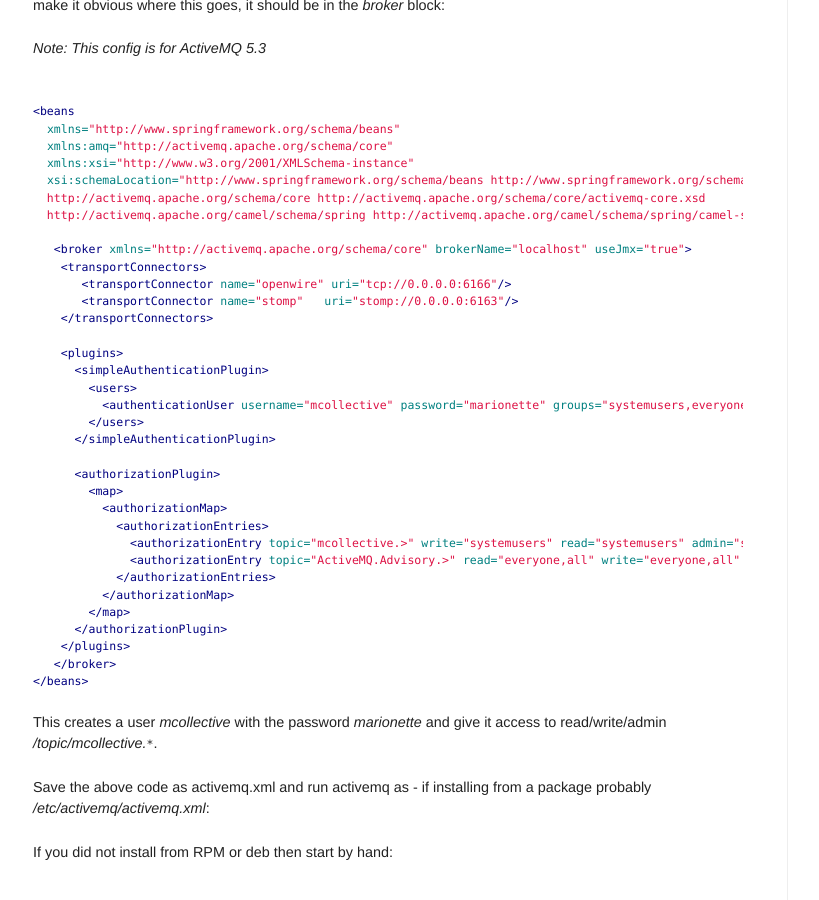
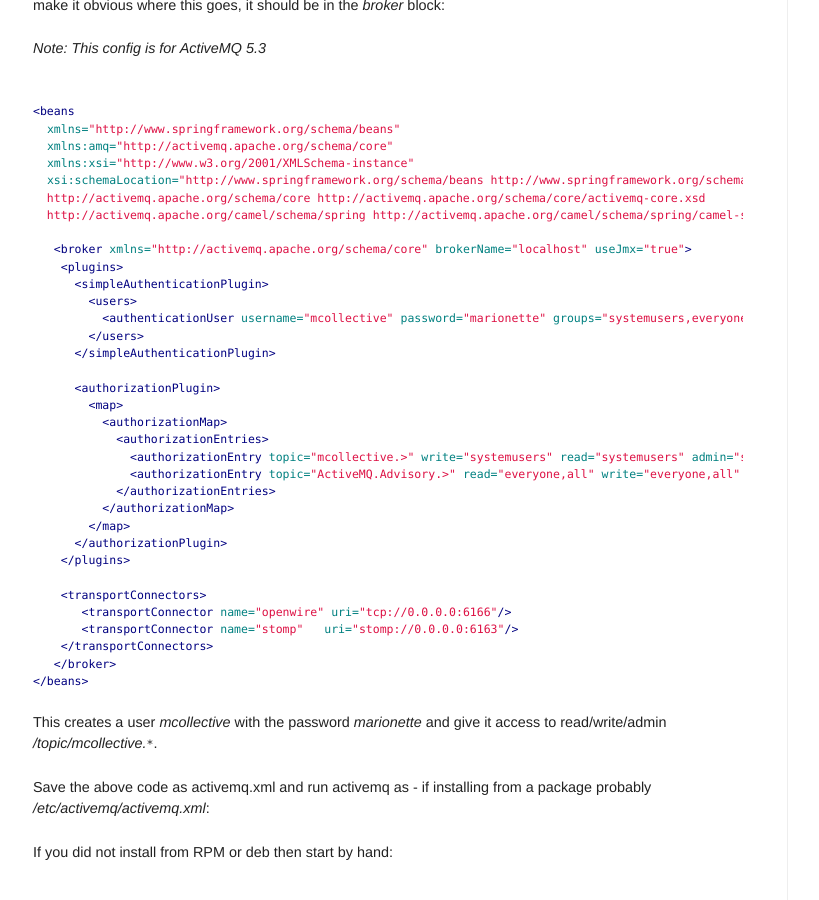
Before and after one commit to choria-legacy/marionette-collective, a Jekyll site: the page built from website/reference/basic/gettingstarted.md, in a window 1280 px wide and 900 px high, scrolled down 1765 px. Shown: the whole window, without its empty margins (132-951 px from the left). Built offline with Jekyll 4.4.1, drawn with Linux system fonts in a browser that asks for light colours; comment, search, counter and statistics services are not loaded.

Commit message:
Issue 121 - Update activemq examples in docs and in ext for 5.4
Update the getting started guide with the correct ordering.

Signed-off-by: R.I.Pienaar <rip@devco.net>

```diff
--- a/website/reference/basic/gettingstarted.md
+++ b/website/reference/basic/gettingstarted.md
@@ -94,11 +94,6 @@
   http://activemq.apache.org/camel/schema/spring http://activemq.apache.org/camel/schema/spring/camel-spring.xsd">
 
    <broker xmlns="http://activemq.apache.org/schema/core" brokerName="localhost" useJmx="true">
-    <transportConnectors>
-       <transportConnector name="openwire" uri="tcp://0.0.0.0:6166"/>
-       <transportConnector name="stomp"   uri="stomp://0.0.0.0:6163"/>
-    </transportConnectors>
-
     <plugins>
       <simpleAuthenticationPlugin>
         <users>
@@ -117,6 +112,11 @@
         </map>
       </authorizationPlugin>
     </plugins>
+
+    <transportConnectors>
+       <transportConnector name="openwire" uri="tcp://0.0.0.0:6166"/>
+       <transportConnector name="stomp"   uri="stomp://0.0.0.0:6163"/>
+    </transportConnectors>
    </broker>
 </beans>
 {% endhighlight %}
```
